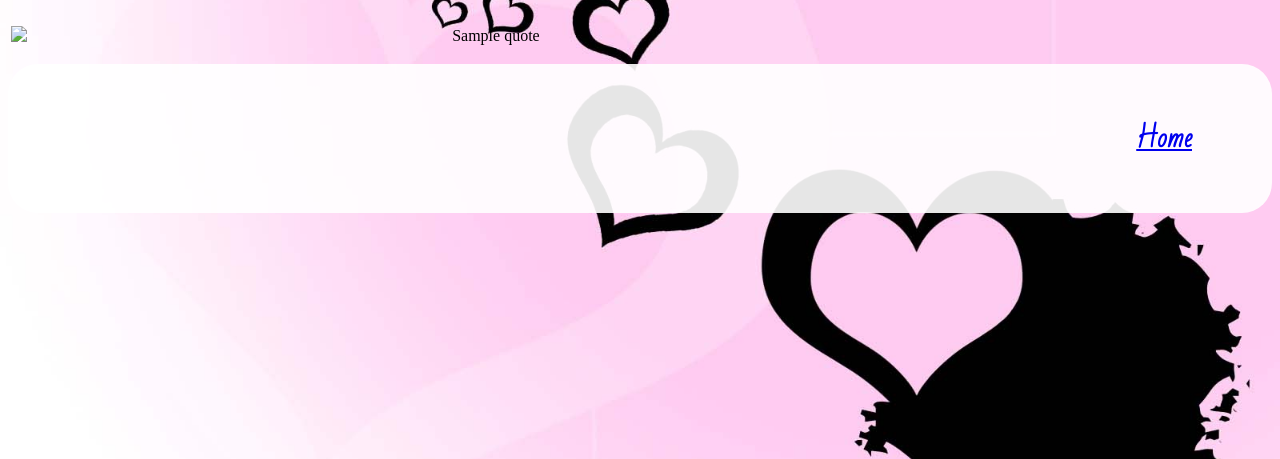
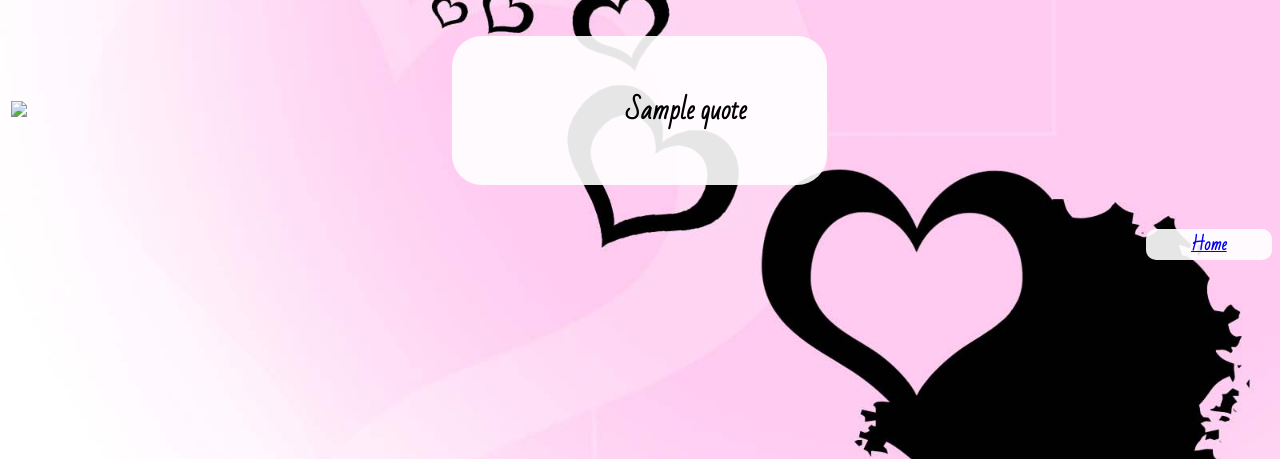
Before and after one commit to jmgamer12/WHPC--Card-Generator, a Python web app: template templates/valin-card.html in a window 1280 px wide. Shown: the top 459 px of the page. Run offline with Jinja, Linux system fonts and the light colour scheme; the template is opened without the code that fills it: most values are stand-ins (such as "Sample title", 1, 10 or a date in 2020).

Commit message:
All css should be good now

```diff
--- a/css/valin.css
+++ b/css/valin.css
@@ -5,9 +5,9 @@ html {
   -o-background-size: cover;
   background-size: cover;
 }
-#Home {
-  margin: auto;
+#table {
   text-align: right;
+  padding-top: 300px;
   padding-top: 50px;
   font-family: 'Bad Script', cursive;
   font-weight: bold;
@@ -16,8 +16,15 @@ html {
   padding-right: 80px;
   padding-left: 70px;
   padding-bottom: 50px;
-  border-radius: 30px;
->>>>>>> 22a19602de00a2bb782cb3c34da327e1b65f8419
+ border-radius: 30px;
+}
+#Home {
+  float: right;
+  width: 10%;
+  font-family: 'Bad Script', cursive;
+  font-weight: bold;
+  background-color: rgba(255,255,255,0.9);
+  border-radius: 10px;
 }
 a:hover {
   font-size: 24px;
--- a/templates/valin-card.html
+++ b/templates/valin-card.html
@@ -9,9 +9,9 @@
     <table width="65%">
       <tr>
         <td width="35%"><img src="{{ gif_url }}" /></td>
-        <td width="30%"><p> {{ quote or quote1 or quote2 }}</p></td>
+        <td width="30%"><p id="table"> {{ quote or quote1 or quote2 }}</p></td>
       </tr>
     </table>
-    <p id="Home"><a href="/"> Home </a></p>
+    <center><p id="Home"><a href="/"> Home </a></p></center>
   </body>
 </html>
```
